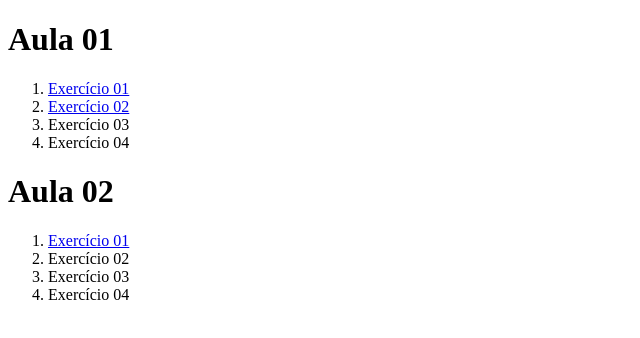
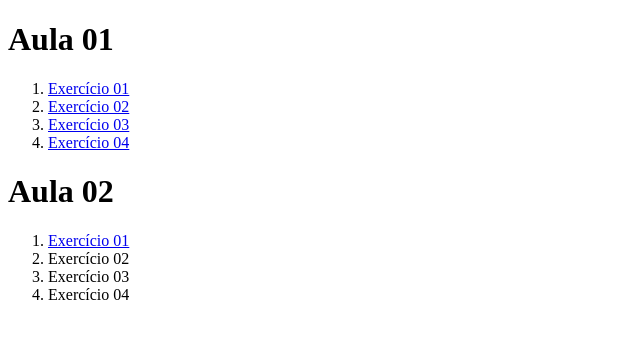
Before and after one commit to AlissonBBorges/Lab_Engenharia_Software, a plain HTML site: page index.html in a window 1280 px wide. Shown: the whole page, without its empty margins (0-640 px from the left). Drawn offline with Linux system fonts and the light colour scheme.

Commit message:
Update index.html

```diff
--- a/index.html
+++ b/index.html
@@ -11,8 +11,8 @@
     <ol>
         <li><a href="Exercicio_1.html">Exercício 01</a></li>
         <li><a href="Exercicio_2.html">Exercício 02</a></li>
-        <li>Exercício 03</li>
-        <li>Exercício 04</li>
+        <li><a href="Exercicio_3.html">Exercício 03</a></li>
+        <li><a href="Exercicio_4.html">Exercício 04</a></li>
     </ol>
     <h1>Aula 02</h1>
     <ol>
```
